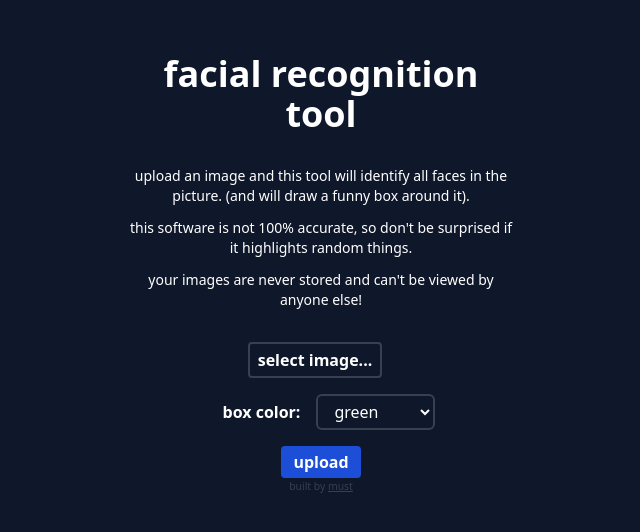
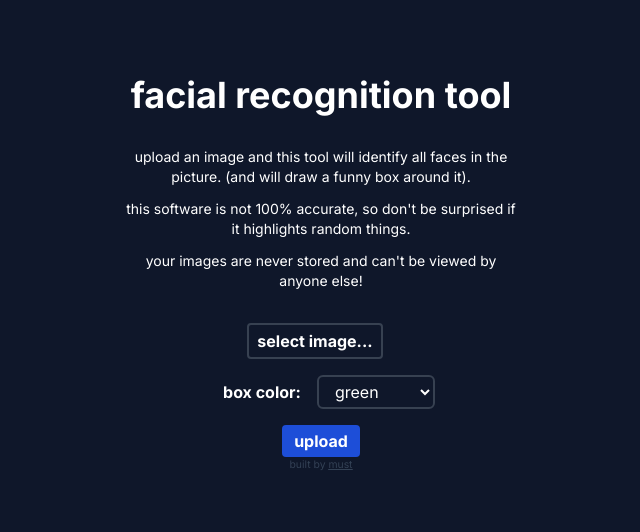
Before and after one commit to must108/simple-face-recognition, a Next.js app in the folder client/: page / in a window 1280 px wide. Shown: the part 126-658 px from the top of the page, without its empty margins (319-959 px from the left). Built offline with nearby package versions, Linux system fonts and the light colour scheme.

Commit message:
small fix

```diff
--- a/client/src/app/layout.tsx
+++ b/client/src/app/layout.tsx
@@ -27,7 +27,7 @@ export default function RootLayout({
 }>) {
   return (
     <html lang="en">
-      <body className={`{inter.className} bg-slate-900`}>
+      <body className={`${inter.className} bg-slate-900`}>
         {children}
         </body>
     </html>
```
